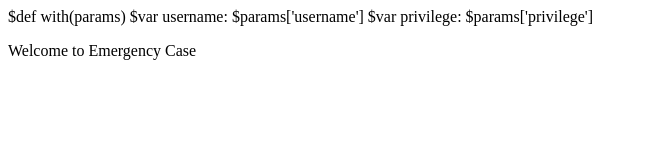
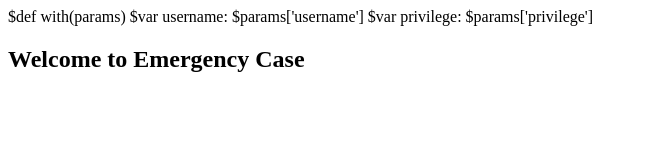
Before and after one commit to KarlaFragoso/Proyecto_ec, a plain HTML site: page application/views/main/index.html in a window 1280 px wide. Shown: the whole page, without its empty margins (0-647 px from the left). Drawn offline with Linux system fonts and the light colour scheme.

Commit message:
modificacion de diseño

```diff
--- a/application/views/main/index.html
+++ b/application/views/main/index.html
@@ -2,6 +2,6 @@ $def with(params)
 $var username: $params['username']
 $var privilege: $params['privilege']
 <br>
-<p>Welcome to Emergency Case</p>
+<h2>Welcome to Emergency Case</h2>
 <br>
 <br>
```
